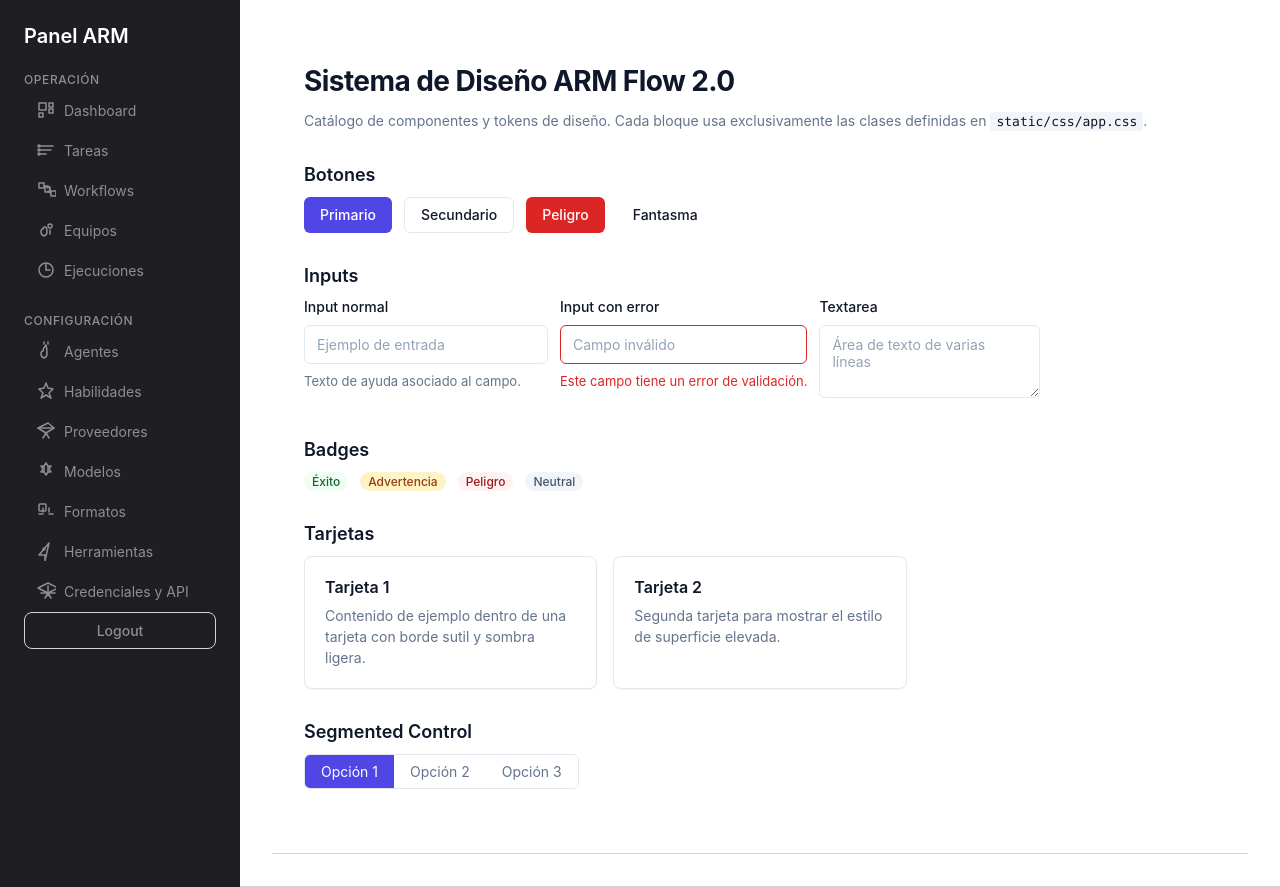
After one commit to whinder251/arm-agentes, a Django app: page /panel/design-system/ in a window 1280 px wide. The commit adds this page. Run offline with Django 5.2, Linux system fonts and the light colour scheme; the visitor is signed in with stand-in values (Sample User, id 1); parts of the project's set-up code (start-up, migrations or seed data) failed here and were passed over; some libraries are stand-ins or nearby versions.

Commit message:
UX-0: Tokens de diseño y catálogo de componentes ARM Flow 2.0

```diff
--- /dev/null
+++ b/apps/panel/templates/panel/design_system.html
@@ -0,0 +1,76 @@
+{% extends "panel/base.html" %}
+
+{% block content %}
+<div class="content">
+  <h1 class="ds-h1">Sistema de Diseño ARM Flow 2.0</h1>
+  <p class="ds-subtitulo">Catálogo de componentes y tokens de diseño. Cada bloque usa exclusivamente las clases definidas en <code class="ds-codigo">static/css/app.css</code>.</p>
+
+  <!-- Botones -->
+  <div class="ds-bloque">
+    <h2 class="ds-h2">Botones</h2>
+    <div class="ds-grupo">
+      <button class="btn btn-primary" type="button">Primario</button>
+      <button class="btn btn-secondary" type="button">Secundario</button>
+      <button class="btn btn-danger" type="button">Peligro</button>
+      <button class="btn btn-ghost" type="button">Fantasma</button>
+    </div>
+  </div>
+
+  <!-- Inputs -->
+  <div class="ds-bloque">
+    <h2 class="ds-h2">Inputs</h2>
+    <div class="ds-grupo">
+      <div class="ds-campo">
+        <label class="label">Input normal</label>
+        <input type="text" class="input" placeholder="Ejemplo de entrada">
+        <p class="help-text">Texto de ayuda asociado al campo.</p>
+      </div>
+      <div class="ds-campo">
+        <label class="label">Input con error</label>
+        <input type="text" class="input error" placeholder="Campo inválido">
+        <p class="error-text">Este campo tiene un error de validación.</p>
+      </div>
+      <div class="ds-campo">
+        <label class="label">Textarea</label>
+        <textarea class="textarea" rows="3" placeholder="Área de texto de varias líneas"></textarea>
+      </div>
+    </div>
+  </div>
+
+  <!-- Badges -->
+  <div class="ds-bloque">
+    <h2 class="ds-h2">Badges</h2>
+    <div class="ds-grupo">
+      <span class="badge badge-success">Éxito</span>
+      <span class="badge badge-warning">Advertencia</span>
+      <span class="badge badge-danger">Peligro</span>
+      <span class="badge badge-neutral">Neutral</span>
+    </div>
+  </div>
+
+  <!-- Tarjetas -->
+  <div class="ds-bloque">
+    <h2 class="ds-h2">Tarjetas</h2>
+    <div class="ds-grid">
+      <div class="card">
+        <h3 class="ds-card-titulo">Tarjeta 1</h3>
+        <p class="ds-card-texto">Contenido de ejemplo dentro de una tarjeta con borde sutil y sombra ligera.</p>
+      </div>
+      <div class="card">
+        <h3 class="ds-card-titulo">Tarjeta 2</h3>
+        <p class="ds-card-texto">Segunda tarjeta para mostrar el estilo de superficie elevada.</p>
+      </div>
+    </div>
+  </div>
+
+  <!-- Segmented control -->
+  <div class="ds-bloque">
+    <h2 class="ds-h2">Segmented Control</h2>
+    <div class="segmented">
+      <button class="active" type="button">Opción 1</button>
+      <button type="button">Opción 2</button>
+      <button type="button">Opción 3</button>
+    </div>
+  </div>
+</div>
+{% endblock %}
--- a/apps/panel/urls.py
+++ b/apps/panel/urls.py
@@ -1,4 +1,6 @@
+from django.contrib.auth.decorators import login_required
 from django.urls import path
+from django.views.generic import TemplateView
 from apps.panel import views
 
 urlpatterns = [
@@ -58,4 +60,5 @@ urlpatterns = [
     path('configuracion/habilidades/<int:pk>/restaurar/', views.restaurar_habilidad, name='restaurar_habilidad'),
     path('configuracion/formatos/<int:pk>/restaurar/', views.restaurar_formato, name='restaurar_formato'),
     path('configuracion/herramientas/<int:pk>/restaurar/', views.restaurar_herramienta, name='restaurar_herramienta'),
+    path('design-system/', login_required(TemplateView.as_view(template_name="panel/design_system.html")), name='design_system'),
 ]
--- a/static/css/app.css
+++ b/static/css/app.css
@@ -60,6 +60,17 @@
 
   /* Transiciones */
   --transition-fast: 0.15s ease;
+
+  /* Tokens ARM Flow 2.0 — Untitled UI light SaaS */
+  --bg-app: #F8FAFC;
+  --bg-card: #FFFFFF;
+  --border: #E2E8F0;
+  --text-1: #0F172A;
+  --text-2: #64748B;
+  --accent: #4F46E5;
+  --success: #16A34A;
+  --warning: #D97706;
+  --danger: #DC2626;
 }
 
 /* Reset básico */
@@ -144,84 +155,36 @@ body {
 }
 
 /* Componentes base */
-.btn-primary {
-  background: var(--accent-primary);
-  color: #fff;
-  border: none;
-  border-radius: var(--radius-md);
-  padding: var(--space-sm) var(--space-md);
-  font-weight: var(--font-weight-medium);
-  transition: background var(--transition-fast);
-  cursor: pointer;
-  font-family: inherit;
-  font-size: var(--text-sm);
-}
 
-.btn-primary:hover {
-  background: var(--accent-primary-hover);
-}
 
-.btn-secondary {
-  background: transparent;
-  border: 1px solid var(--border-subtle);
-  color: var(--text-primary);
-  border-radius: var(--radius-md);
-  padding: var(--space-sm) var(--space-md);
-  font-weight: var(--font-weight-medium);
-  transition: border-color var(--transition-fast), color var(--transition-fast);
-  cursor: pointer;
-  font-family: inherit;
-  font-size: var(--text-sm);
-}
-
-.btn-secondary:hover {
-  border-color: var(--accent-primary);
-  color: var(--accent-primary);
-}
-
-.btn-danger {
-  background: var(--error);
-  color: #fff;
-  border: none;
-  border-radius: var(--radius-md);
-  padding: var(--space-sm) var(--space-md);
-  font-weight: var(--font-weight-medium);
-  transition: background var(--transition-fast);
-  cursor: pointer;
-  font-family: inherit;
-  font-size: var(--text-sm);
-}
-
-.btn-danger:hover {
-  background: #DC2626;
-}
-
+/* Badges */
 .badge {
-  display: inline-block;
-  padding: var(--space-xs) var(--space-sm);
-  border-radius: var(--radius-sm);
-  font-size: var(--text-xs);
-  font-weight: var(--font-weight-medium);
+  display: inline-flex;
+  align-items: center;
+  padding: 2px 8px;
+  border-radius: 999px;
+  font-size: 12px;
+  font-weight: 500;
 }
 
 .badge-success {
-  background: var(--success-subtle);
-  color: var(--success);
+  background: #F0FDF4;
+  color: #166534;
 }
 
 .badge-warning {
-  background: var(--warning-subtle);
-  color: var(--warning);
+  background: #FEF3C7;
+  color: #92400E;
 }
 
-.badge-error {
-  background: var(--error-subtle);
-  color: var(--error);
+.badge-danger {
+  background: #FEF2F2;
+  color: #991B1B;
 }
 
-.badge-info {
-  background: var(--info-subtle);
-  color: var(--info);
+.badge-neutral {
+  background: #F1F5F9;
+  color: #475569;
 }
 
 .tarjeta {
@@ -258,20 +221,35 @@ body {
   background: var(--bg-surface-hover);
 }
 
-.input {
+/* Inputs */
+.input,
+.textarea {
+  border: 1px solid var(--border);
+  background: #FFFFFF;
+  border-radius: 6px;
+  font-size: 14px;
+  color: var(--text-1);
+  padding: 10px 12px;
   width: 100%;
-  padding: var(--space-sm) var(--space-md);
-  border: 1px solid var(--border-subtle);
-  border-radius: var(--radius-md);
-  font-size: var(--text-sm);
-  transition: border-color var(--transition-fast);
+  transition: border-color 0.15s;
   font-family: inherit;
 }
 
-.input:focus {
-  border-color: var(--accent-primary);
+.input:focus,
+.textarea:focus {
+  border-color: var(--accent);
   outline: none;
-  box-shadow: 0 0 0 3px var(--accent-primary-subtle);
+  box-shadow: 0 0 0 3px rgba(79,70,229,0.1);
+}
+
+.input::placeholder,
+.textarea::placeholder {
+  color: #94A3B8;
+}
+
+.input.error,
+.textarea.error {
+  border-color: var(--danger);
 }
 
 .form-group {
@@ -449,8 +427,59 @@ p {
 .temperatura-valor { min-width:34px; text-align:right; font-family: var(--font-mono); font-size: var(--text-sm); color: var(--text-secondary); }
 .btn-aprobar { background: var(--accent-primary); color:#fff; border:none; border-radius: var(--radius-md); padding: 7px 14px; cursor:pointer; font-family: inherit; font-size: var(--text-xs); font-weight: var(--font-weight-medium); transition: background var(--transition-fast); }
 .btn-aprobar:hover { background: var(--accent-primary-hover); }
-.btn { background: var(--accent-primary); color:#fff; border:none; border-radius: var(--radius-md); padding: 10px 18px; font-family: inherit; font-size: var(--text-sm); font-weight: var(--font-weight-medium); cursor:pointer; box-shadow: var(--shadow-sm); transition: background var(--transition-fast); }
-.btn:hover { background: var(--accent-primary-hover); }
+/* Botones base */
+.btn {
+  height: 36px;
+  border-radius: 6px;
+  padding: 0 16px;
+  font-size: 14px;
+  font-weight: 500;
+  display: inline-flex;
+  align-items: center;
+  justify-content: center;
+  gap: 8px;
+  cursor: pointer;
+  transition: background-color 0.15s;
+  border: none;
+  font-family: inherit;
+}
+.btn:focus-visible {
+  outline: 2px solid var(--accent);
+  outline-offset: 2px;
+}
+
+.btn-primary {
+  background: var(--accent);
+  color: #fff;
+}
+.btn-primary:hover {
+  background: #4338CA;
+}
+
+.btn-secondary {
+  background: #FFFFFF;
+  border: 1px solid var(--border);
+  color: var(--text-1);
+}
+.btn-secondary:hover {
+  background: #F1F5F9;
+}
+
+.btn-danger {
+  background: var(--danger);
+  color: #fff;
+}
+.btn-danger:hover {
+  background: #B91C1C;
+}
+
+.btn-ghost {
+  background: transparent;
+  color: var(--text-1);
+}
+.btn-ghost:hover {
+  background: #F1F5F9;
+}
 .btn-logout { background: transparent; border:1px solid var(--border-subtle); color: var(--text-tertiary); border-radius: var(--radius-md); padding: 9px 12px; font-family: inherit; font-size: var(--text-sm); font-weight: var(--font-weight-medium); cursor:pointer; width:100%; transition: border-color var(--transition-fast), color var(--transition-fast), background var(--transition-fast); }
 .btn-logout:hover { border-color: var(--error); color: var(--error); background: var(--error-subtle); }
 .dashboard .grid { display:grid; grid-template-columns: repeat(auto-fit, minmax(200px,1fr)); gap: var(--space-lg); }
@@ -674,3 +703,339 @@ td input[type="checkbox"] {
 .btn-sm { padding: 6px 12px; font-size: var(--text-xs); }
 
 .api-key-masked { font-family: var(--font-mono); font-size: var(--text-sm); color: var(--text-primary); }
+
+/* ============================================================
+   Paso C.5-B: UI estilo n8n para herramientas
+   ============================================================ */
+
+/* Catálogo de nodos */
+.nodo-grid {
+    display: grid;
+    grid-template-columns: repeat(auto-fill, minmax(220px, 1fr));
+    gap: var(--space-md);
+    margin-top: var(--space-lg);
+}
+
+.nodo-card {
+    display: flex;
+    flex-direction: column;
+    align-items: center;
+    text-align: center;
+    padding: var(--space-lg);
+    border: 1px solid var(--border-subtle);
+    border-radius: var(--radius-lg);
+    background: var(--bg-surface);
+    text-decoration: none;
+    color: var(--text-primary);
+    transition: border-color var(--transition-fast), box-shadow var(--transition-fast), transform var(--transition-fast);
+    box-shadow: var(--shadow-sm);
+}
+
+.nodo-card:hover {
+    border-color: var(--accent-primary);
+    box-shadow: 0 4px 12px rgba(99, 102, 241, 0.15);
+    transform: translateY(-2px);
+}
+
+.nodo-icon {
+    color: var(--accent-primary);
+    margin-bottom: var(--space-sm);
+    flex-shrink: 0;
+}
+
+.nodo-nombre {
+    font-size: var(--text-base);
+    font-weight: var(--font-weight-semibold);
+    margin: 0 0 var(--space-xs) 0;
+    color: var(--text-primary);
+}
+
+.nodo-descripcion {
+    font-size: var(--text-sm);
+    color: var(--text-secondary);
+    margin: 0;
+    line-height: 1.4;
+}
+
+/* Layout de dos columnas para formulario de herramienta */
+.layout-herramienta {
+    display: grid;
+    grid-template-columns: 2fr 1fr;
+    gap: var(--space-lg);
+    align-items: start;
+}
+
+@media (max-width: 900px) {
+    .layout-herramienta {
+        grid-template-columns: 1fr;
+    }
+    .sidebar-ayuda {
+        position: static;
+        order: -1; /* Sidebar arriba en móvil */
+    }
+}
+
+.formulario-principal {
+    min-width: 0;
+}
+
+.sidebar-ayuda {
+    position: sticky;
+    top: var(--space-lg);
+    max-height: calc(100vh - 2 * var(--space-xl));
+    overflow-y: auto;
+}
+
+.sidebar-header {
+    display: flex;
+    align-items: center;
+    gap: var(--space-sm);
+    margin-bottom: var(--space-md);
+    padding-bottom: var(--space-sm);
+    border-bottom: 1px solid var(--border-subtle);
+}
+
+.sidebar-header svg {
+    color: var(--accent-primary);
+    flex-shrink: 0;
+}
+
+.sidebar-header h3 {
+    margin: 0;
+    font-size: var(--text-base);
+    font-weight: var(--font-weight-semibold);
+}
+
+.sidebar-contenido .ayuda {
+    margin-top: 0;
+    line-height: 1.5;
+}
+
+.sidebar-campos {
+    margin-top: var(--space-lg);
+    padding-top: var(--space-md);
+    border-top: 1px solid var(--border-subtle);
+}
+
+.sidebar-campos h4 {
+    font-size: var(--text-sm);
+    font-weight: var(--font-weight-semibold);
+    margin: 0 0 var(--space-sm) 0;
+    color: var(--text-secondary);
+}
+
+.sidebar-campos ul {
+    margin: 0;
+    padding-left: var(--space-lg);
+    font-size: var(--text-xs);
+    color: var(--text-tertiary);
+}
+
+.sidebar-campos li {
+    margin-bottom: var(--space-xs);
+}
+
+/* Fieldsets */
+.fieldset-estructurado,
+.fieldset-avanzado {
+    border: none;
+    padding: 0;
+    margin: 0;
+}
+
+.fieldset-estructurado legend {
+    font-size: var(--text-sm);
+    font-weight: var(--font-weight-semibold);
+    color: var(--text-secondary);
+    margin-bottom: var(--space-md);
+    padding-bottom: var(--space-xs);
+    border-bottom: 1px solid var(--border-subtle);
+}
+
+.oculto {
+    display: none !important;
+}
+
+/* Headers dinámicos */
+.headers-container {
+    display: flex;
+    flex-direction: column;
+    gap: var(--space-xs);
+}
+
+.header-row {
+    display: flex;
+    gap: var(--space-sm);
+    align-items: center;
+}
+
+.header-row .input {
+    flex: 1;
+    min-width: 0;
+}
+
+.header-row .btn-header-remove {
+    flex-shrink: 0;
+    width: 28px;
+    height: 28px;
+    padding: 0;
+    display: flex;
+    align-items: center;
+    justify-content: center;
+    font-size: var(--text-base);
+    line-height: 1;
+}
+
+.form-check {
+    display: flex;
+    align-items: flex-start;
+    gap: var(--space-sm);
+}
+
+.form-check .input-checkbox {
+    width: auto;
+    margin-top: 2px;
+    accent-color: var(--accent-primary);
+}
+
+.form-check-label {
+    font-size: var(--text-sm);
+    font-weight: var(--font-weight-medium);
+    color: var(--text-primary);
+    cursor: pointer;
+    margin-bottom: var(--space-xs);
+}
+
+.nota-vacia {
+    color: var(--text-tertiary);
+    font-size: var(--text-sm);
+    font-style: italic;
+    text-align: center;
+    padding: var(--space-md);
+}
+
+/* Etiquetas y textos de ayuda */
+.label {
+  display: block;
+  font-size: 14px;
+  font-weight: 500;
+  color: var(--text-1);
+  margin-bottom: 6px;
+}
+
+.help-text {
+  font-size: 13px;
+  color: var(--text-2);
+  margin-top: 4px;
+}
+
+.error-text {
+  font-size: 13px;
+  color: var(--danger);
+  margin-top: 4px;
+}
+
+/* Tarjetas */
+.card {
+  background: var(--bg-card);
+  border: 1px solid var(--border);
+  border-radius: 8px;
+  padding: 20px;
+  box-shadow: 0 1px 2px rgba(15,23,42,0.04);
+}
+
+/* Segmented control */
+.segmented {
+  display: inline-flex;
+  border: 1px solid var(--border);
+  border-radius: 6px;
+  overflow: hidden;
+}
+
+.segmented button {
+  background: #FFFFFF;
+  border: none;
+  padding: 8px 16px;
+  font-size: 14px;
+  color: var(--text-2);
+  cursor: pointer;
+  font-family: inherit;
+}
+
+.segmented button.active {
+  background: var(--accent);
+  color: #fff;
+}
+
+.segmented button:hover:not(.active) {
+  background: #F1F5F9;
+}
+
+/* Utilidades del catálogo de diseño (design_system.html) */
+.ds-h1 {
+  font-size: 28px;
+  font-weight: 700;
+  color: var(--text-1);
+  margin: 0 0 12px 0;
+  letter-spacing: -0.02em;
+}
+
+.ds-h2 {
+  font-size: 18px;
+  font-weight: 600;
+  color: var(--text-1);
+  margin: 0 0 12px 0;
+}
+
+.ds-subtitulo {
+  font-size: 14px;
+  color: var(--text-2);
+  margin: 0 0 32px 0;
+}
+
+.ds-bloque {
+  margin-bottom: 32px;
+}
+
+.ds-grupo {
+  display: flex;
+  flex-wrap: wrap;
+  gap: 12px;
+  margin-bottom: 16px;
+}
+
+.ds-campo {
+  display: flex;
+  flex-direction: column;
+  gap: 4px;
+  min-width: 220px;
+}
+
+.ds-grid {
+  display: grid;
+  grid-template-columns: repeat(auto-fill, minmax(240px, 1fr));
+  gap: 16px;
+}
+
+.ds-card-titulo {
+  font-size: 16px;
+  font-weight: 600;
+  color: var(--text-1);
+  margin: 0 0 8px 0;
+}
+
+.ds-card-texto {
+  font-size: 14px;
+  color: var(--text-2);
+  margin: 0;
+  line-height: 1.5;
+}
+
+.ds-codigo {
+  font-family: ui-monospace, SFMono-Regular, Menlo, Monaco, Consolas, monospace;
+  font-size: 13px;
+  background: #F1F5F9;
+  padding: 2px 6px;
+  border-radius: 4px;
+  color: var(--text-1);
+}
```
Also changed, not shown: docs/plan.md (+26 -0 lines), tests/test_panel.py (+18 -0 lines).
